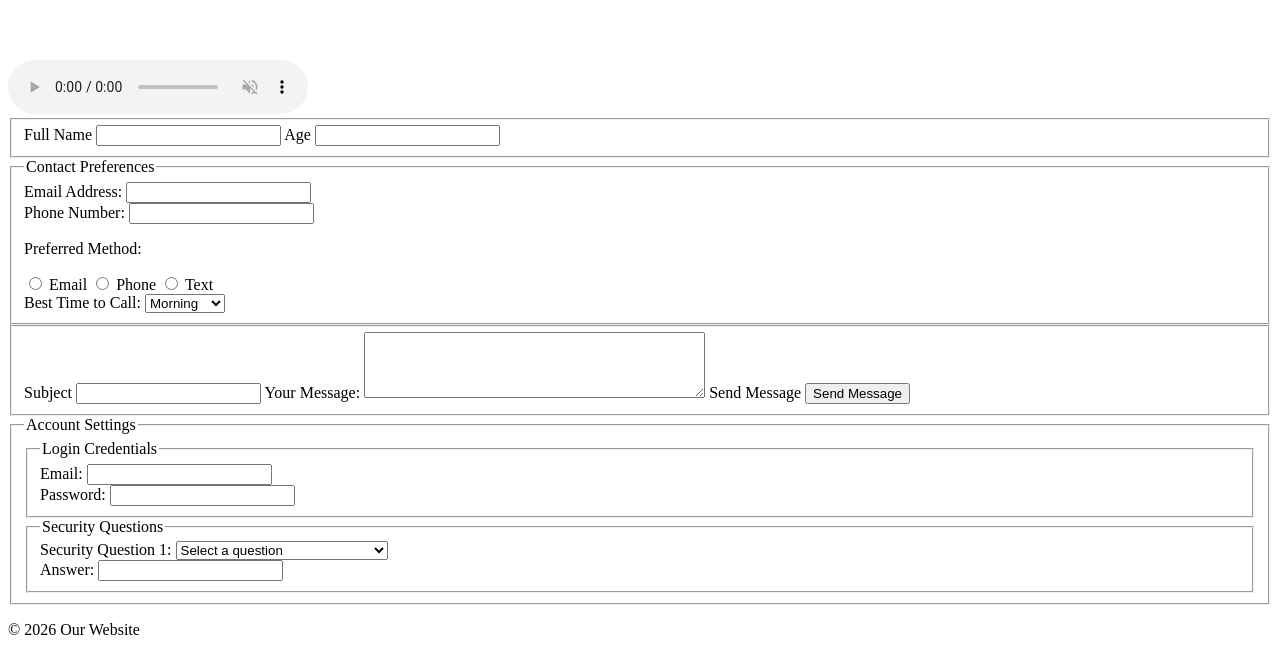
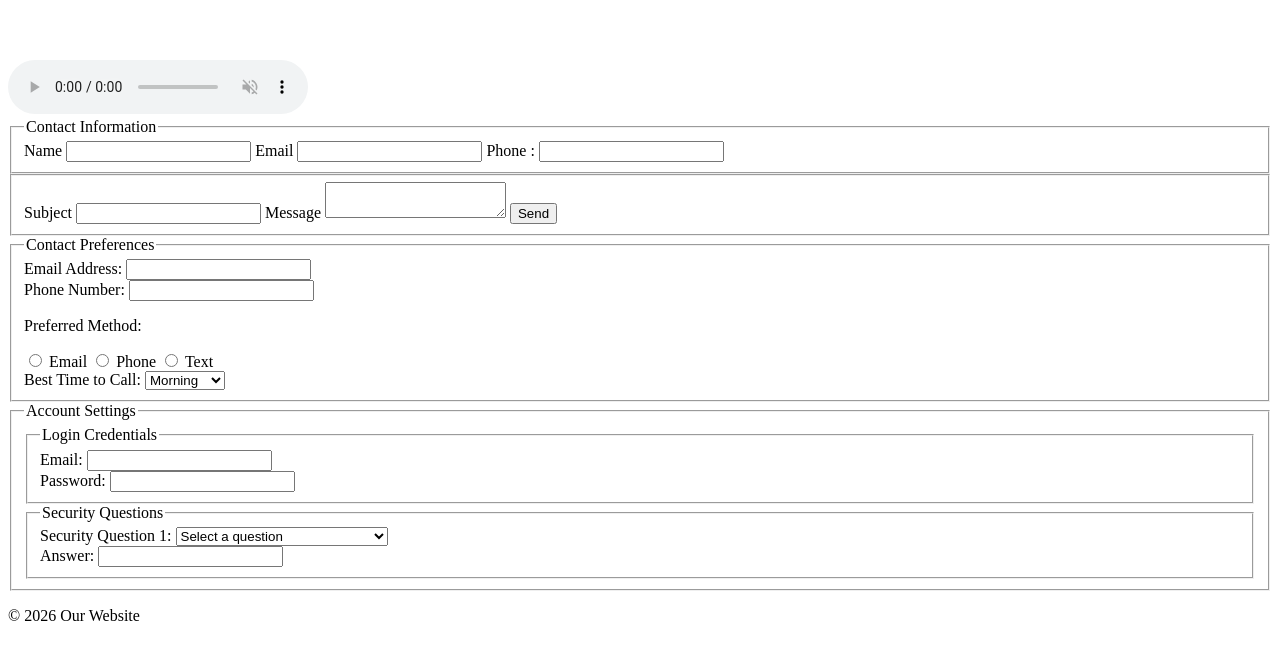
Before and after one commit to listenToRipley/sophia_class, a plain HTML site: page index.html in a window 1280 px wide. Shown: the part 1444-2099 px from the top of the page. Drawn offline with Linux system fonts and the light colour scheme; grey boxes are pictures that could not be loaded.

Commit message:
reorder message and required fields in index

```diff
--- a/index.html
+++ b/index.html
@@ -77,11 +77,27 @@
             </section>
             <section id="form">
                 <form action="/contact" method="post">
+
                     <fieldset>
-                    <label for="name">Full Name
-                        <input id="name" type="text" name="name"></label>
-                    <label for="age"> Age
-                        <input id="age" type="number" name="age">
+                        <legend>Contact Information</legend>
+                        <label for="name">Name</label>
+                        <input type="text" id="name" name="name"
+                        required minlength="2" maxlength="50">
+                        <label for="email">Email</label>
+                        <input type="email" id="email" name="email" required>
+                        <label for="phone">Phone :</label>
+                        <input type="tel" id="phone" name="phone"
+                            pattern="[0-9]{3}-[0-9]{3}-[0-9]{4}"
+                            title="Enter phone as 123-456-7890">
+                    </fieldset>
+                    <fieldset>
+                        <label for="subject">Subject
+                        <input id="subject" type="text" name="subject"></label>
+                        <label for="message">Message</label>
+                        <textarea id="message" name="message"
+                            required minlength="20" maxlength="1000">
+                        </textarea>
+                        <button type="submit">Send</button>
                     </fieldset>
                     <fieldset>
                         <legend>Contact Preferences</legend>
@@ -109,15 +125,6 @@
                         <option value="afternoon">Afternoon</option>
                         <option value="evening">Evening</option>
                         </select>
-                    </fieldset>
-                    <fieldset>
-                    <label for="subject">Subject
-                        <input id="subject" type="text" name="subject"></label>
-                    <label for="message">Your Message:</label>
-                    <textarea id="message" name="message" rows="4" cols="40"></textarea>
-
-                    <label for="send">Send Message
-                        <button id="send" type="submit">Send Message</button></label>
                     </fieldset>
 
                     <fieldset>
```
